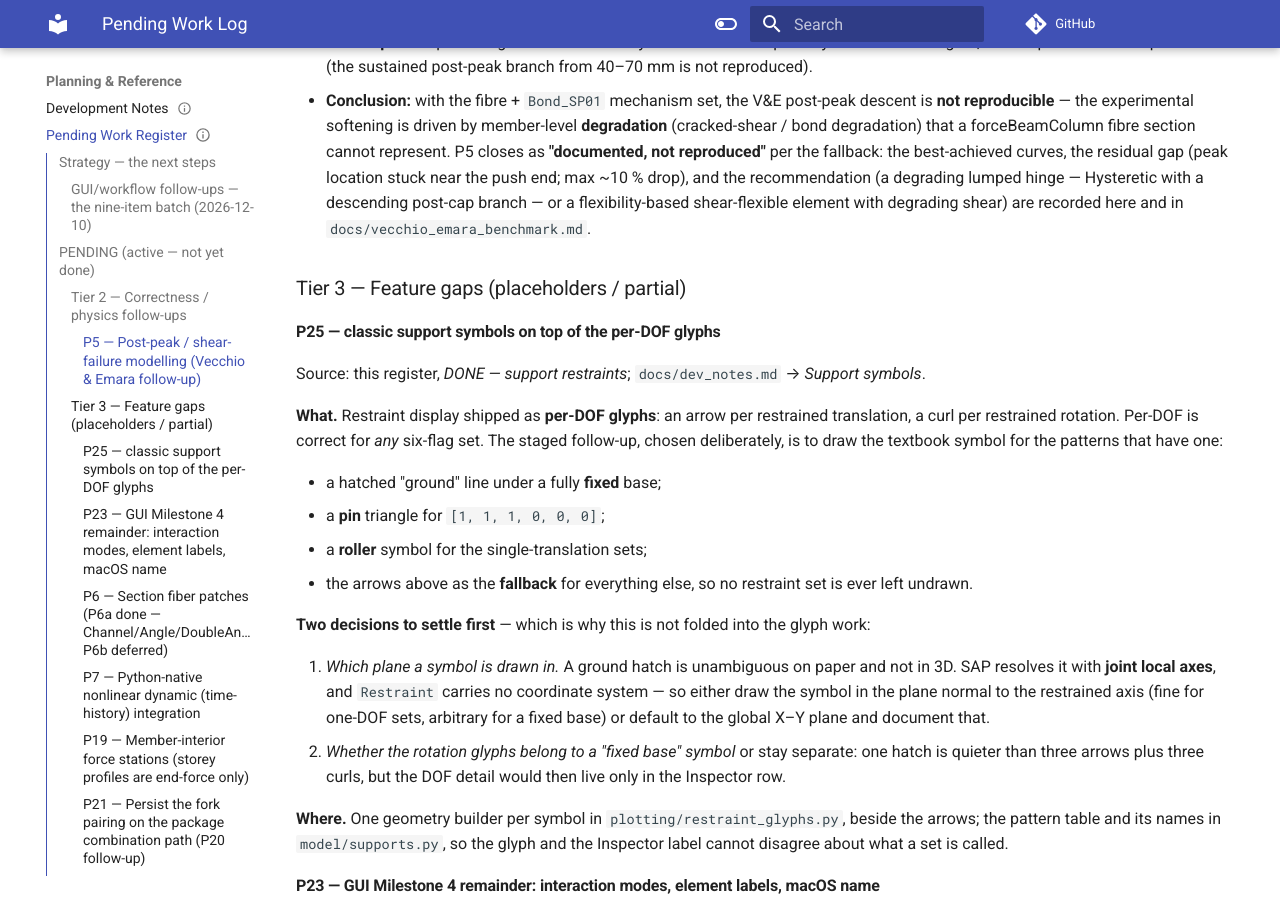
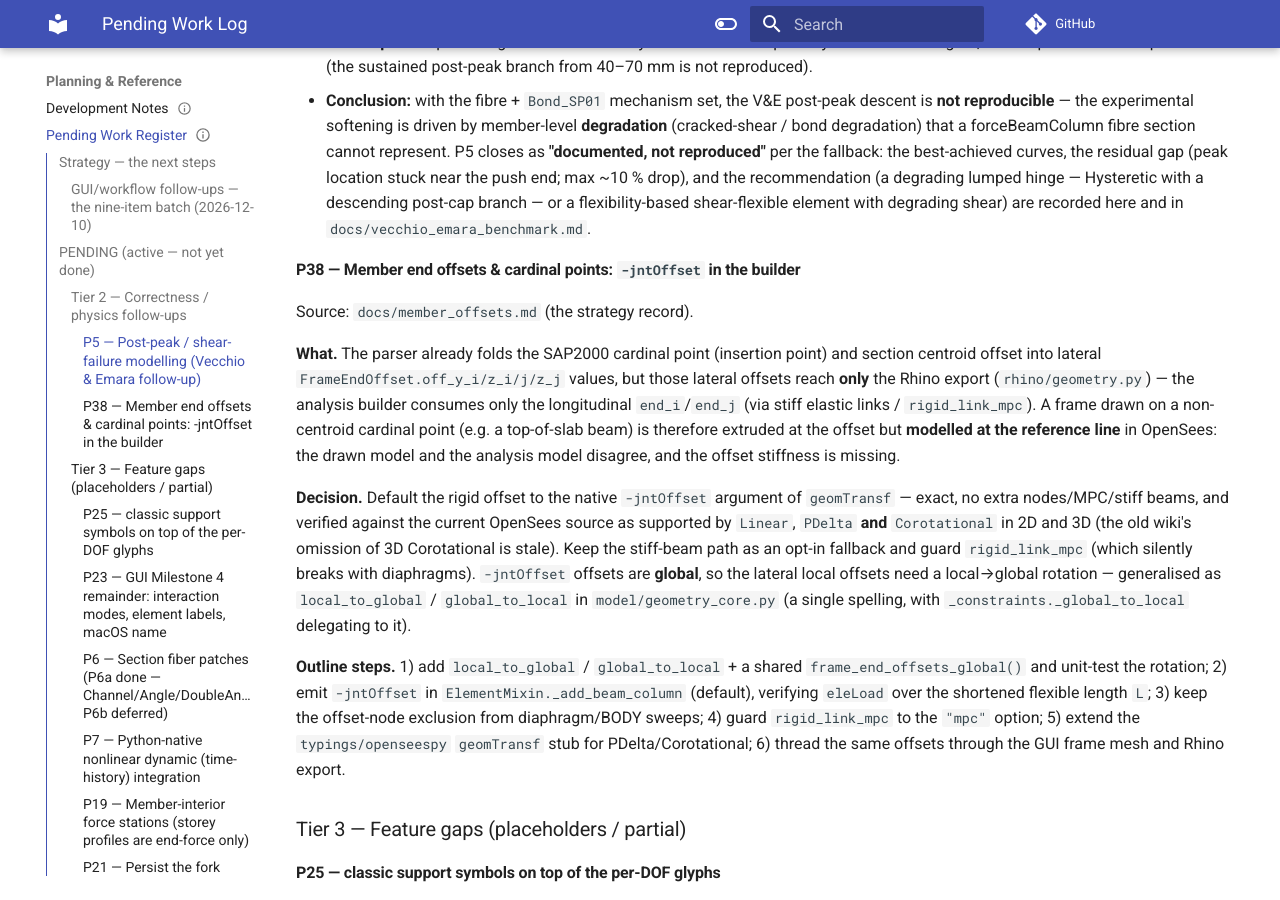
Before and after one commit to boustrephon/fea_toolkit, an MkDocs documentation site: the page built from docs/_pending_work.md, in a window 1280 px wide and 900 px high, scrolled down 6292 px. Built offline with MkDocs 1.6.1 and Material for MkDocs 9.7.7, drawn with Linux system fonts in a browser that asks for light colours; comment, search, counter and statistics services are not loaded.

Commit message:
docs: member end-offset & cardinal-point strategy (-jntOffset default)

````diff
--- a/docs/_pending_work.md
+++ b/docs/_pending_work.md
@@ -370,6 +370,36 @@ implemented, config-gated **off by default** (existing models unchanged):
   with a descending post-cap branch — or a flexibility-based shear-flexible
   element with degrading shear) are recorded here and in
   `docs/vecchio_emara_benchmark.md`.
+
+#### P38 — Member end offsets & cardinal points: `-jntOffset` in the builder
+Source: `docs/member_offsets.md` (the strategy record).
+
+**What.** The parser already folds the SAP2000 cardinal point (insertion point)
+and section centroid offset into lateral `FrameEndOffset.off_y_i/z_i/j/z_j`
+values, but those lateral offsets reach **only** the Rhino export
+(`rhino/geometry.py`) — the analysis builder consumes only the longitudinal
+`end_i`/`end_j` (via stiff elastic links / `rigid_link_mpc`).  A frame drawn on
+a non-centroid cardinal point (e.g. a top-of-slab beam) is therefore extruded at
+the offset but **modelled at the reference line** in OpenSees: the drawn model
+and the analysis model disagree, and the offset stiffness is missing.
+
+**Decision.** Default the rigid offset to the native `-jntOffset` argument of
+`geomTransf` — exact, no extra nodes/MPC/stiff beams, and verified against the
+current OpenSees source as supported by `Linear`, `PDelta` **and**
+`Corotational` in 2D and 3D (the old wiki's omission of 3D Corotational is
+stale).  Keep the stiff-beam path as an opt-in fallback and guard
+`rigid_link_mpc` (which silently breaks with diaphragms).  `-jntOffset` offsets
+are **global**, so the lateral local offsets need a local→global rotation —
+generalised as `local_to_global` / `global_to_local` in `model/geometry_core.py`
+(a single spelling, with `_constraints._global_to_local` delegating to it).
+
+**Outline steps.** 1) add `local_to_global` / `global_to_local` + a shared
+`frame_end_offsets_global()` and unit-test the rotation; 2) emit `-jntOffset`
+in `ElementMixin._add_beam_column` (default), verifying `eleLoad` over the
+shortened flexible length `L`; 3) keep the offset-node exclusion from
+diaphragm/BODY sweeps; 4) guard `rigid_link_mpc` to the `"mpc"` option; 5)
+extend the `typings/openseespy` `geomTransf` stub for PDelta/Corotational; 6)
+thread the same offsets through the GUI frame mesh and Rhino export.
 
 ### Tier 3 — Feature gaps (placeholders / partial)
 
--- /dev/null
+++ b/docs/member_offsets.md
@@ -0,0 +1,178 @@
+---
+title: "Member End Offsets & Cardinal Points (Insertion Point)"
+description: "How SAP2000 frame end offsets and cardinal-point (insertion-point) offsets are carried onto the OpenSees frame element, the -jntOffset mechanism decision, and the shared local↔global coordinate transformation."
+status: "draft"
+tags: [offsets, cardinal-point, insertion-point, rigid-zones, jntOffset, geomTransf, frames, sap2000]
+category: [model-features]
+related: [parser_coverage.md, report_generation.md, builder_reference.md, diaphragm_constraints.md, member_releases.md]
+---
+# Member End Offsets & Cardinal Points (Insertion Point)
+
+A SAP2000/ETABS frame object can be drawn on a **cardinal point** (insertion
+point) — a point on the section's bounding box numbered 1–11, where 10 is the
+centroid and 11 the shear centre — and can carry explicit **end length
+offsets**.  The line through the joints (the *reference line*) is then offset
+from the member's *elastic* (centroid) line.  CSI models that offset as a
+**rigid** connection, so the member flexes from its centroid line while the
+joint is held at the reference line.
+
+This document records how `fea_toolkit` carries that offset onto the OpenSees
+domain, and why the native `-jntOffset` mechanism is the default.
+
+## 1. Data model
+
+- `FrameEndOffset` (`model/sap_data.py`) holds six offsets plus a rigidity
+  factor:
+  - `end_i` / `end_j` — longitudinal, along the local 1‑axis;
+  - `off_y_i` / `off_z_i` / `off_y_j` / `off_z_j` — lateral, along local 2 / 3;
+  - `rigid_factor` — partial-rigidity factor (`0 < RigidFactor < 1`), currently
+    always treated as fully rigid.
+- `FrameElement.cardinal_point` (1–11, default 10) plus `mirror_2` / `mirror_3`
+  / `transform_stiffness` (the *"do not transform stiffness for offsets from
+  centroid"* flag).
+- The parser folds the cardinal point and the section centroid offset into the
+  lateral offsets at parse time via
+  `SAP2000Parser._merge_cardinal_into_offsets()` /
+  `_cardinal_point_offset()`, writing the result into
+  `FrameEndOffset.off_y_* / off_z_*`.
+
+## 2. Current state — the gap
+
+| Offset | Consumer | Mechanism |
+|---|---|---|
+| `end_i`, `end_j` (longitudinal) | `opensees/preprocessor.py` | stiff elastic links, or `rigidLink` MPCs (`rigid_link_mpc`) |
+| `off_y_i/z_i`, `off_y_j/z_j` (lateral) | `rhino/geometry.py` **only** | extrusion offset only — **never reaches the analysis model** |
+
+Consequence: a frame placed on a non-centroid cardinal point (e.g. a beam drawn
+top-of-slab) is extruded at the offset but **modelled at the reference line** in
+OpenSees.  The drawn model and the analysis model disagree, and the offset
+stiffness is missing entirely.  This is the correctness gap P38 addresses.
+
+## 3. Mechanism decision
+
+| Option | Mechanism | Applies to | Notes |
+|---|---|---|---|
+| `"jntOffset"` (**default**) | `-jntOffset` in `geomTransf` | Linear, PDelta, Corotational | native; exact; no extra nodes/MPC/stiff beams; offsets are **global** (needs a local→global rotation); fixed-vector small-offset assumption |
+| `"beam"` | stiff elastic beams (≈1000× member stiffness) | all | universal fallback; ill-conditions under PDelta; adds orphan-node bookkeeping |
+| `"mpc"` | `rigidLink("beam")` | all | true MPCs; **silently breaks** with diaphragm / BODY constraints (DOF conflict) |
+
+**Default is `"jntOffset"`.**  It is the native CSI-equivalent ("always fully
+rigid"), avoids the MPC/constraint-handler interaction, and avoids the
+stiff-beam ill-conditioning.  `"beam"` is kept as an opt-in fallback for parity
+and for any situation where the fixed-vector assumption below is unacceptable;
+`"mpc"` is retained only for pure-frame models with no conflicting constraints.
+
+## 4. Verified facts about `-jntOffset` (source-level)
+
+1. **It exists for `Linear`, `PDelta` and `Corotational`, in 2D and 3D.**
+   Verified in the current OpenSees source: `LinearCrdTransf3d.cpp`
+   (`OPS_LinearCrdTransf3d`) and `CorotCrdTransf3d.cpp`
+   (`OPS_CorotCrdTransf3d`) both parse `-jntOffset` into two 3‑vectors.  The
+   old wiki's omission of 3D `Corotational` is **stale** — the source supports
+   it.
+2. **The offsets are in GLOBAL coordinates.**  In
+   `LinearCrdTransf3d::computeElemtLengthAndOrient` the offset vectors are
+   added directly to the global node-to-node `dx` before the local x‑axis is
+   computed (`dx += nodeJOffset; dx -= nodeIOffset;`).  There is **no**
+   local-frame rotation — the wiki's *"global coordinate system"* wording is
+   correct.  This is why the local offsets need a rotation before use (see §5).
+3. **The offset is a fixed vector** applied at the initial configuration and
+   not updated with the member's finite rotation — a small-offset assumption,
+   consistent with CSI's own small-offset insertion-point treatment.  Acceptable
+   for typical end offsets (~member depth); an approximation under large
+   displacement (`Corotational`).
+4. **The element length `L` becomes the flexible (centroid-to-centroid)
+   length**, so `eleLoad` distributes over that shortened length.  Interaction
+   with the existing load-splitting must be verified (see §7 step 2).
+5. **OpenSeesPy passes it straight through** —
+   `ops.geomTransf("Linear", tag, *vecxz, "-jntOffset", *offI, *offJ)`.  The
+   type stub `typings/openseespy/opensees/__init__.pyi` already documents the
+   `Linear` form; it needs extending for `PDelta`/`Corotational` plus a
+   global-coordinates note.
+
+## 5. The coordinate transformation (shared, generalised)
+
+The offsets are authored in **local** coordinates but `-jntOffset` consumes
+**global** ones, so the toolkit needs a reusable local↔global rotation.  Rather
+than a one-off in the builder, this is a small generalised pair in the canonical
+geometry module, `model/geometry_core.py`, reusing the existing orthonormal
+basis from `get_local_axes()`:
+
+```python
+def local_to_global(axes, vec):
+    """Rotate a local (1, 2, 3) vector into global coordinates."""
+    vx, vy, vz = axes
+    return vx * vec[0] + vy * vec[1] + vz * vec[2]
+
+def global_to_local(axes, vec):
+    """Rotate a global vector into local (1, 2, 3) coordinates."""
+    vx, vy, vz = axes
+    return np.array([np.dot(vx, vec), np.dot(vy, vec), np.dot(vz, vec)])
+```
+
+- `axes = get_local_axes(axis, angle)` supplies the orthonormal `(vx, vy, vz)`
+  following the CSI default frame-local convention.
+- The existing `_global_to_local` in `opensees/_constraints.py`
+  (`T = vstack([vx, vy, vz]); return T @ vec`) becomes a thin delegator to
+  `global_to_local` — one spelling, not two.
+
+## 6. Sign convention
+
+OpenSees computes the flexible span as
+`(nodeJ + nodeJOffset) − (nodeI + nodeIOffset)`.  Matching the centroid-line
+convention already used by the Rhino exporter, the six global offsets are:
+
+```
+nodeIOffset = local_to_global(axes, [  end_i, off_y_i, off_z_i])
+nodeJOffset = local_to_global(axes, [ -end_j, off_y_j, off_z_j])
+```
+
+so the flexible member runs centroid‑to‑centroid and the rigid offset bridges
+each joint back to the reference line.
+
+## 7. Implementation plan
+
+1. **Coordinate transform + shared helper.**  Add `local_to_global` /
+   `global_to_local` to `model/geometry_core.py` and a shared
+   `frame_end_offsets_global(axis, angle, offset) -> (off_i, off_j)` (or extend
+   an existing centroid-endpoint helper) so the builder, GUI and Rhino all
+   derive the same vectors.  Unit-test the rotation on a non-axis-aligned member
+   (round-trip `global_to_local(local_to_global(v)) == v` and a hand-checked
+   case).
+2. **Builder emission.**  In `ElementMixin._add_beam_column`
+   (`opensees/_elements.py`), when `rigid_offset_method == "jntOffset"`, append
+   `"-jntOffset", *off_i, *off_j` to the existing `geomTransf` call and skip the
+   offset-node / rigid-link path.  **Verify `eleLoad`** is distributed over the
+   shortened flexible length `L`, not the reference line.
+3. **Offset-node exclusion.**  Keep the offset-node exclusion from
+   diaphragm/BODY sweeps — it is needed by the `"beam"` fallback and by the
+   pre-existing longitudinal rigid-link path regardless of the default.
+4. **MPC guard.**  Confine `rigid_link_mpc` to the `"mpc"` option and warn (or
+   raise) when it coexists with diaphragms.
+5. **Stub.**  Extend `typings/openseespy/opensees/__init__.pyi` `geomTransf`
+   docstring with the `PDelta`/`Corotational` `-jntOffset` forms and a
+   global-coordinates clarification.
+6. **GUI / Rhino parity.**  Thread the same `frame_end_offsets_global()` through
+   the extruded-frame mesh and the Rhino export so the drawn member, the
+   analysis model and the exported geometry agree (full I/J offsets, sweep along
+   the centroid line, line-skeleton shift).
+7. **Stiff-beam fallback stiffness.**  For `"beam"`, scale the elastic link
+   stiffness (≈1000× member stiffness) rather than a hardcoded absolute.
+8. **Tests + docs.**  Test the rotation, the `-jntOffset` emission (incl. the
+   Corotational form), the eleLoad length, and the fallback; close out P38 here
+   and in `docs/parser_coverage.md` (the `off_y/off_z` consumer moves from
+   *"rhino only"* to the builder).
+
+## 8. Config naming
+
+A single key, `rigid_offset_method` ∈ `{"jntOffset" | "beam" | "mpc"}`,
+default `"jntOffset"`.  The existing `rigid_link_mpc` boolean maps onto it for
+back-compatibility (`True` → `"mpc"`, `False` → `"jntOffset"`).
+
+## 9. Open items / risks
+
+- **`eleLoad` over the flexible length** (step 2) is the one un-verified
+  interaction; pin it with a test before declaring the default stable.
+- **Fixed-vector approximation** for `Corotational` large-displacement models —
+  document, and keep `"beam"` as the escape hatch.
+- **Partial rigidity** (`rigid_factor`) remains out of scope (tracked as P16).
````
Also changed, not shown: docs/documentation_index.md (+13 -2 lines).
